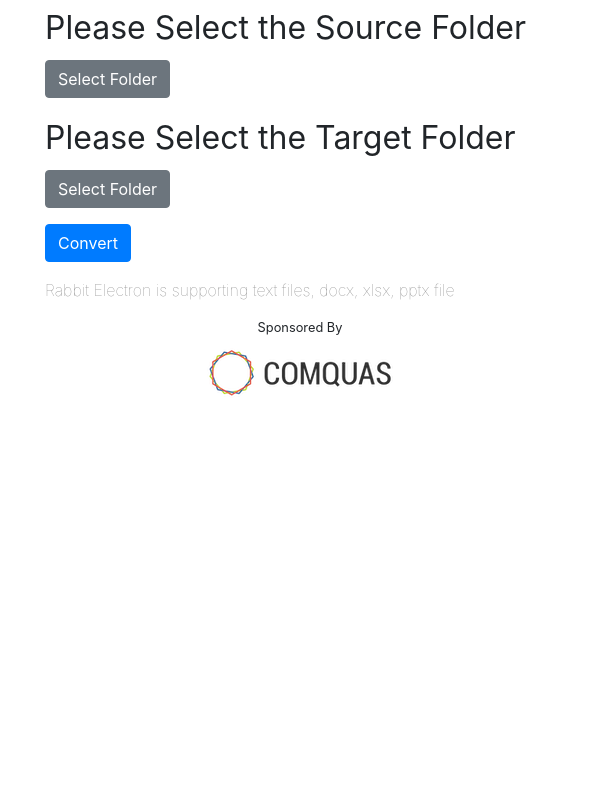
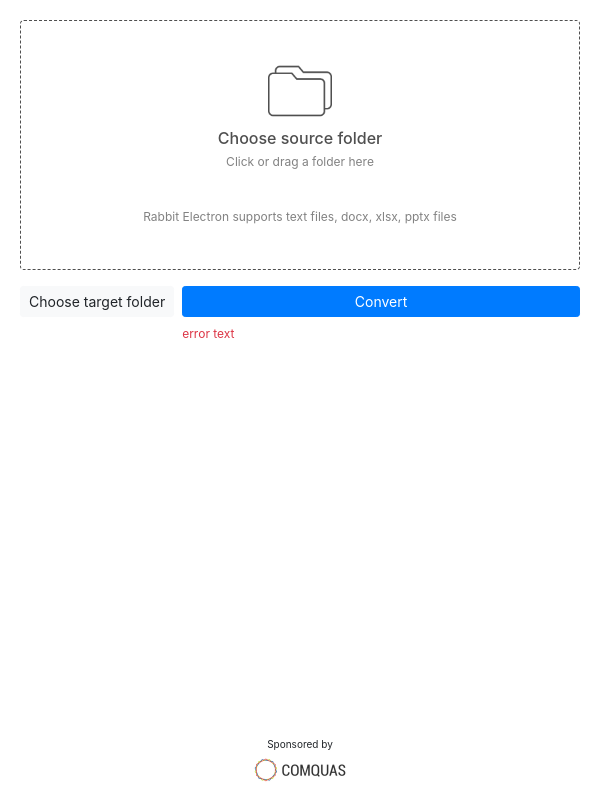
Before and after one commit to saturngod/rabbit-folder, an Electron app: page index.html in a window 600 px wide. Drawn offline with Linux system fonts and the light colour scheme.

Commit message:
Feat: new UI design

```diff
--- a/index.html
+++ b/index.html
@@ -1,65 +1,38 @@
-<html>
-
+<!DOCTYPE html>
+<html lang="en">
 <head>
     <meta charset="UTF-8">
+    <meta charset="UTF-8">
     <title>Hello Rabbit 🐇</title>
-    <!-- https://electronjs.org/docs/tutorial/security#csp-meta-tag -->
     <meta http-equiv="Content-Security-Policy" content="script-src 'self' 'unsafe-inline';" />
     <script src="rabbit.js"></script>
+
     <link rel="stylesheet" href="bootstrap/bootstrap.min.css">
-    <style>
-      .title {
-        font-size: 2em;
-      }
-
-      footer {
-        text-align: center;
-      }
-      footer small {
-        display: block;
-      }
-
-      .desc {
-        color: #888;
-        font-weight: lighter;
-      }
-
-      .logo {
-        cursor: pointer;
-      }
-    </style>
+    <link rel="stylesheet" href="styles/wrapper.css">
+    <link rel="stylesheet" href="styles/dropper.css">
+    <link rel="stylesheet" href="styles/controls.css">
+    <link rel="stylesheet" href="styles/sponsor.css">
 </head>
-
 <body>
-    <div class="container">
-
-        <form>
-            <div class="form-group">
-                <label class="title form-text">Please Select the Source Folder</label>
-                <input class="btn btn-secondary" id="folder" type="button" value="Select Folder" onclick="openFolder()" />
-                <small id="sourcePath"></small>
+    <div class="wrapper">
+        <div class="dropper">
+            <img src="images/folder.png" alt="folder">
+            <span class="text-choose">Choose source folder</span>
+            <span class="text-choose hidden">Path to source folder</span>
+            <span class="text-hint">Click or drag a folder here</span>
+            <span class="text-hint">Rabbit Electron supports text files, docx, xlsx, pptx files</span>
+        </div>
+        <div class="controls">
+            <button class="btn btn-light btn-sm">Choose target folder</button>
+            <div>
+                <button class="btn btn-primary btn-sm">Convert</button>
+                <span class="text-danger">error text</span>
             </div>
-
-            <div class="form-group">
-                <label class="title form-text">Please Select the Target Folder</label>
-                <input class="btn btn-secondary" id="folder" type="button" value="Select Folder" onclick="openTargetFolder()" />
-                <small id="targetPath"></small>
-            </div>
-
-
-            <div class="form-group">
-                <input type="button" class="btn btn-primary" value="Convert" onclick="convertNow()">
-        </form>
-        </form>
         </div>
-        <div class="desc">
-          <p>Rabbit Electron is supporting text files, docx, xlsx, pptx file</p>
-        </div>
-        <script src="app.js"></script>
-        <footer>
-          <small>Sponsored By</small>
-          <img class="logo" onclick="openWeb()" src="comquas.png">
-        </footer>
+    </div>
+    <div class="sponsor">
+        <span>Sponsored by</span>
+        <img src="images/comquas.png" alt="comquas">
+    </div>
 </body>
-
 </html>
--- a/package.json
+++ b/package.json
@@ -12,7 +12,7 @@
     "snap": "electron-builder --linux snap"
   },
   "repository": "https://github.com/saturngod/rabbit-folder",
-    "keywords": [
+  "keywords": [
     "Electron",
     "Rabbit",
     "Zawgyi",
--- /dev/null
+++ b/styles/controls.css
@@ -0,0 +1,28 @@
+
+.controls {
+    display: flex;
+    flex-direction: row;
+    justify-content: space-between;
+    align-items: flex-start;
+
+    margin-bottom: 16px;
+}
+
+.controls div {
+    display: flex;
+    flex-direction: column;
+    align-items: stretch;
+    justify-content: flex-start;
+
+    flex: 1;
+    margin-left: 8px;
+}
+
+.controls div span {
+    margin-top: 8px;
+    font-size: 12px;
+}
+
+.controls .target-choosen:hover {
+    flex: 3;
+}
--- /dev/null
+++ b/styles/dropper.css
@@ -0,0 +1,46 @@
+.dropper {
+    cursor: pointer;
+
+    user-select: none;
+
+    height: 250px;
+
+    border: 1px dashed #4F4F4F;
+    box-sizing: border-box;
+    border-radius: 4px;
+
+    display: flex;
+    flex-direction: column;
+    align-items: center;
+    justify-content: center;
+
+    margin-bottom: 16px;
+}
+
+.dropper img {
+    width: 64px;
+    height: 64px;
+
+    margin-bottom: 8px;
+}
+
+.dropper span {
+    margin-bottom: 8px;
+
+    font-style: normal;
+    font-weight: normal;
+    font-size: 12px;
+    line-height: 15px;
+
+    color: #828282;
+}
+
+.dropper .text-hint:last-child {
+    margin-top: 32px;
+}
+
+.dropper span.text-choose {
+    font-size: 16px;
+    font-weight: 500;
+    color: #4F4F4F;
+}
--- /dev/null
+++ b/styles/sponsor.css
@@ -0,0 +1,19 @@
+.sponsor {
+    position: absolute;
+    bottom: 12px;
+
+    display: flex;
+    flex-direction: column;
+    justify-content: center;
+    align-items: center;
+
+    align-self: center;
+}
+
+.sponsor img {
+    width: 100px;
+}
+
+.sponsor span {
+    font-size: 10px;
+}
--- /dev/null
+++ b/styles/wrapper.css
@@ -0,0 +1,22 @@
+body {
+    display: flex;
+    flex-direction: row;
+
+    justify-content: center;
+}
+
+.wrapper {
+    max-width: 600px;
+    width: 600px;
+
+    display: flex;
+    flex-direction: column;
+    padding: 20px 20px 16px 20px;
+
+    align-items: stretch;
+    justify-content: flex-start;
+}
+
+.hidden {
+    display: none;
+}
```
Also changed, not shown: app.js (+23 -0 lines), index-old.html (added, +66 -0 lines), main.js (+5 -2 lines), images/comquas.png (renamed from comquas.png), images/folder.png (added).
